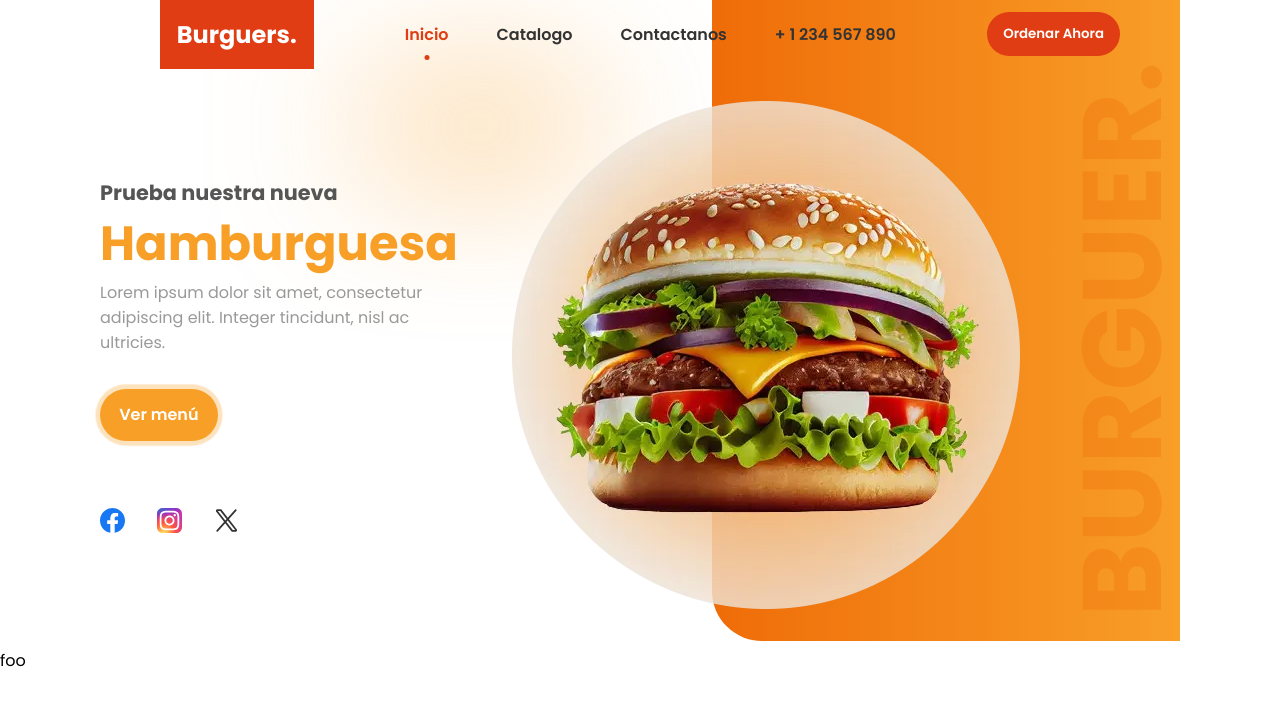
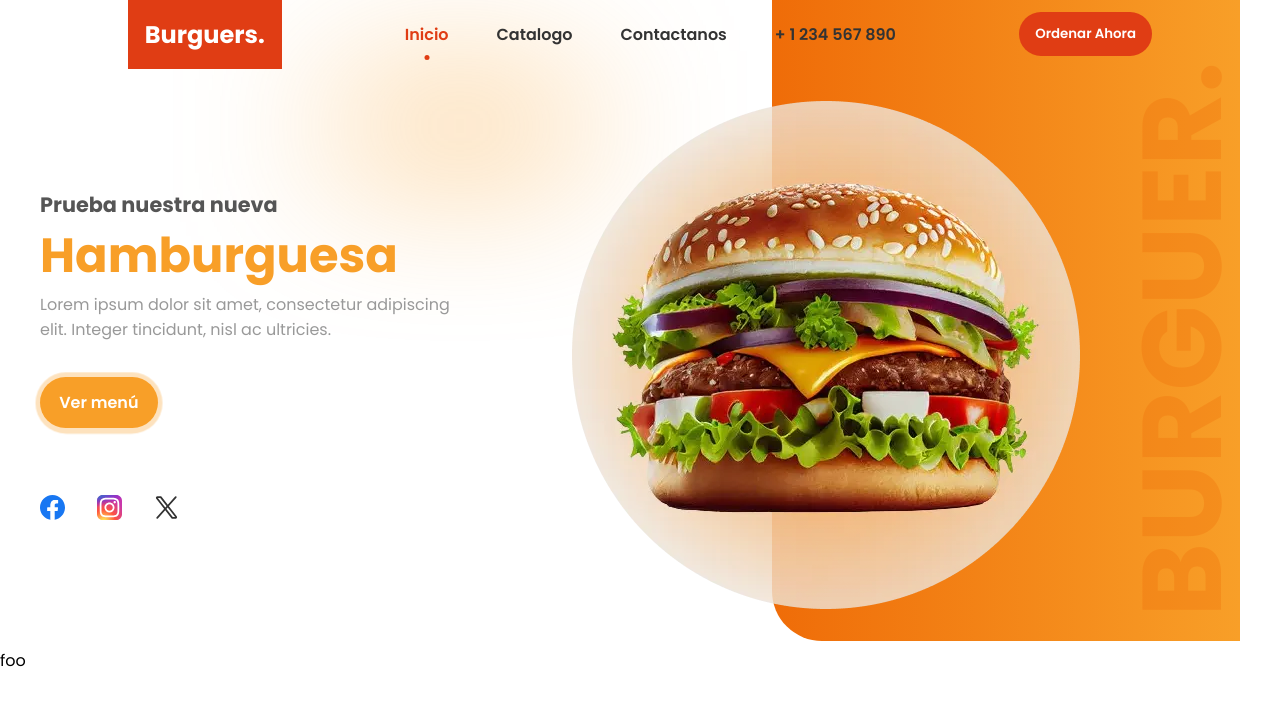
Before and after one commit to francisco-JGC/Gastronomic-Test, a React (Vite) app: page / in a window 1280 px wide. Shown: the top 704 px of the page. Built offline with nearby package versions, Linux system fonts and the light colour scheme.

Commit message:
style: Update padding in navbar and max-width in variables

```diff
--- a/src/components/navbar/index.scss
+++ b/src/components/navbar/index.scss
@@ -5,7 +5,7 @@
   display: flex;
   justify-content: space-between;
   gap: 3rem;
-  padding: 0 10rem;
+  padding: 0 8rem;
 
   &-logo {
     background-color: $secondary-color;
--- a/src/sass/_variables.scss
+++ b/src/sass/_variables.scss
@@ -10,4 +10,4 @@ $mobile-widht: 600px;
 $padding-desktop: 0 5em;
 $padding-mobile: 0 1em;
 
-$max-width: 1080px;
+$max-width: 1200px;
```
